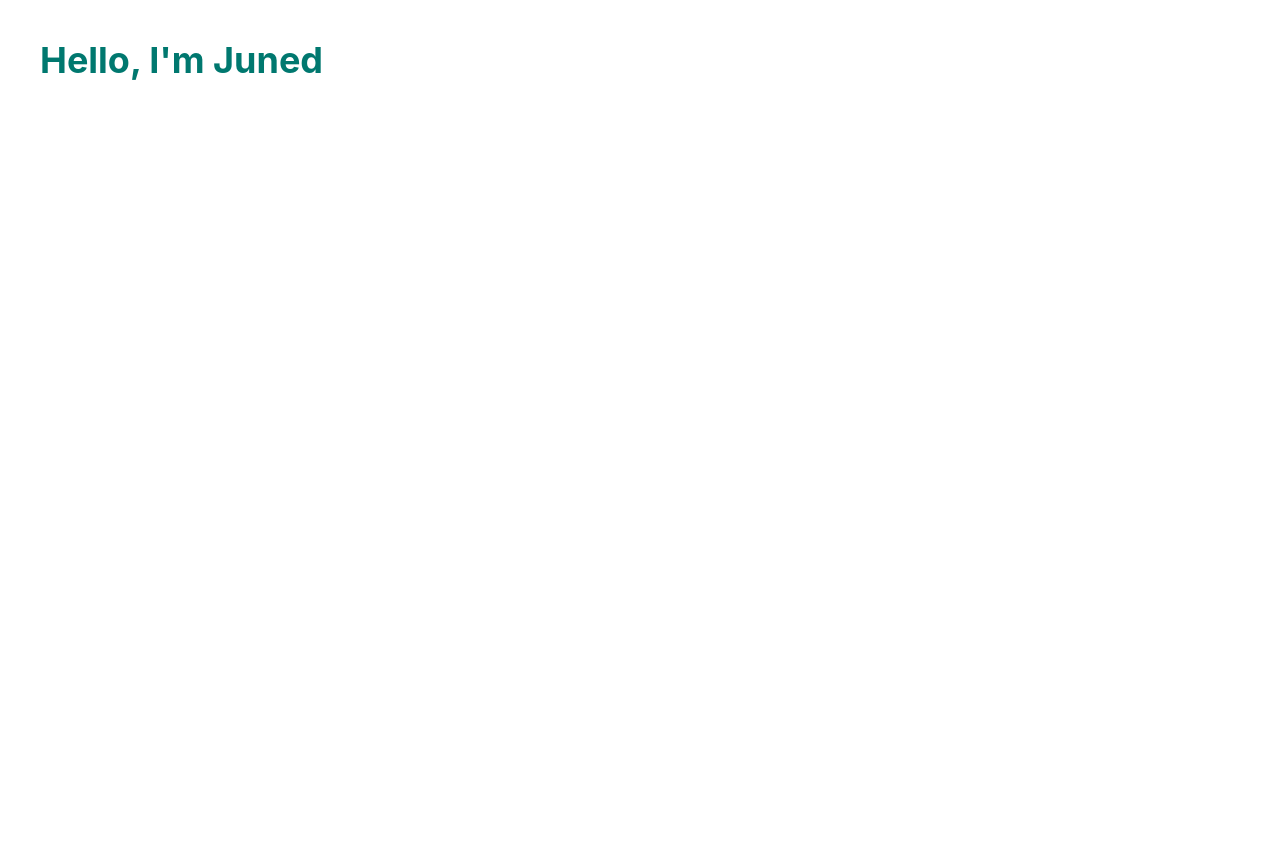
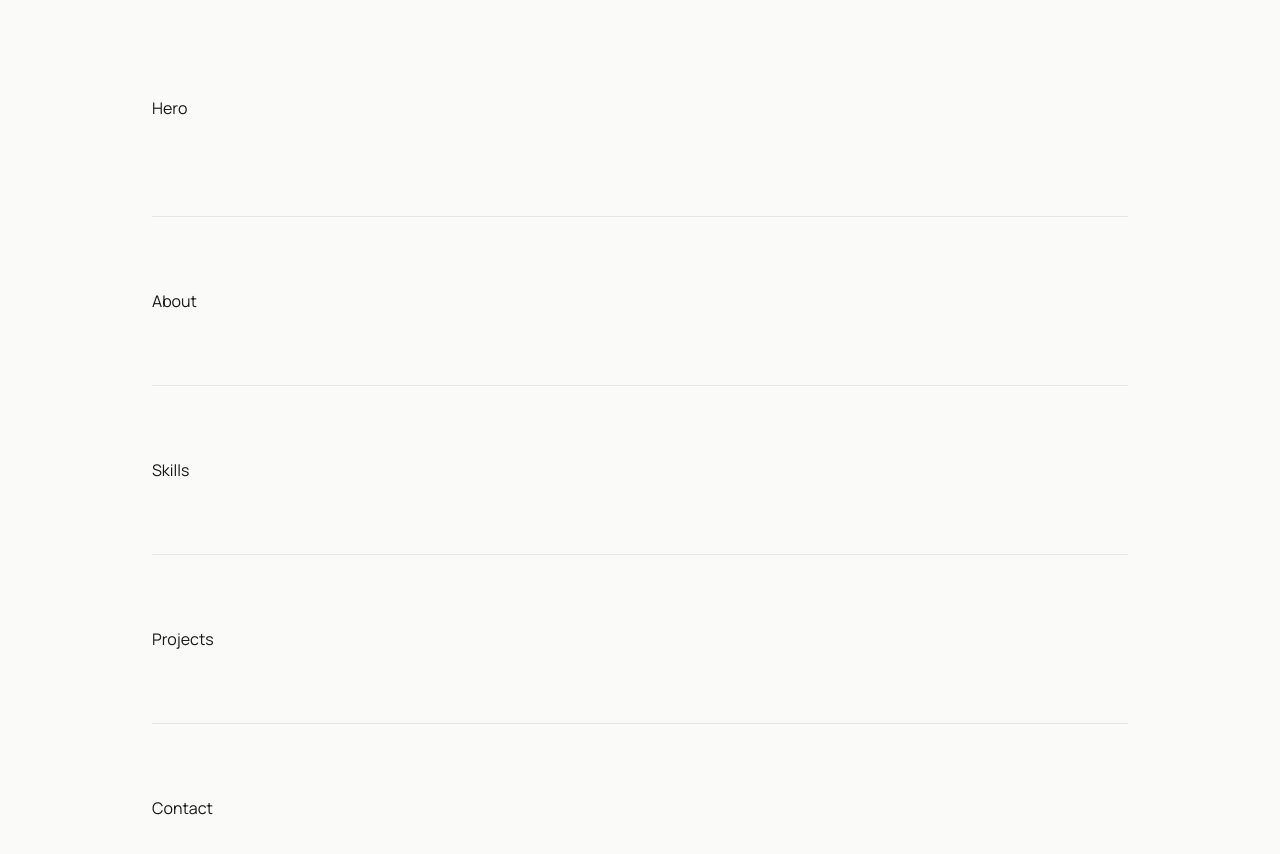
Before and after one commit to HussainJuned/portfolio2026, a React (Vite) app: page / in a window 1280 px wide. Shown: the top 854 px of the page. Before the commit the page ends 800 px from the top, so only its background shows below. Built offline with nearby package versions, Linux system fonts and the light colour scheme.

Commit message:
feat: add portfolio data model and page structure
- Define typed SkillGroup and Project models with TSDoc comments
- Add skills and projects data (News Platform, M.Sc. thesis)
- Set up component folders, fonts and section skeleton

```diff
--- a/index.html
+++ b/index.html
@@ -1,13 +1,24 @@
 <!doctype html>
 <html lang="en">
+
 <head>
   <meta charset="UTF-8" />
   <link rel="icon" type="image/svg+xml" href="/favicon.svg" />
   <meta name="viewport" content="width=device-width, initial-scale=1.0" />
-    <title>portfolio2026</title>
+  <title>Amdad Hussain Juned – Junior Software Engineer</title>
+
+  <!-- Google Fonts -->
+  <link rel="preconnect" href="https://fonts.googleapis.com" />
+  <link rel="preconnect" href="https://fonts.gstatic.com" crossorigin />
+  <link
+    href="https://fonts.googleapis.com/css2?family=Manrope:wght@400;500;600;700&family=Space+Grotesk:wght@500;600;700&display=swap"
+    rel="stylesheet" />
+  <!-- End of Google Fonts -->
 </head>
+
 <body>
   <div id="root"></div>
   <script type="module" src="/src/main.tsx"></script>
 </body>
+
 </html>
--- a/src/App.tsx
+++ b/src/App.tsx
@@ -1,9 +1,37 @@
 function App() {
   return (
     <>
-      <h1 className="p-10 text-4xl font-bold text-teal-700">
-        Hello, I'm Juned
-      </h1>
+      <div className="min-h-screen bg-stone-50 font-sans text-neutral-900 dark:bg-neutral-950 dark:text-neutral-100">
+        <main className="mx-auto max-w-5xl px-6">
+          <section id="top" className="py-24">
+            Hero
+          </section>
+          <section
+            id="about"
+            className="border-t border-stone-200 py-18 dark:border-neutral-800"
+          >
+            About
+          </section>
+          <section
+            id="skills"
+            className="border-t border-stone-200 py-18 dark:border-neutral-800"
+          >
+            Skills
+          </section>
+          <section
+            id="projects"
+            className="border-t border-stone-200 py-18 dark:border-neutral-800"
+          >
+            Projects
+          </section>
+          <section
+            id="contact"
+            className="border-t border-stone-200 py-18 dark:border-neutral-800"
+          >
+            Contact
+          </section>
+        </main>
+      </div>
     </>
   )
 }
--- /dev/null
+++ b/src/data/portfolio.ts
@@ -0,0 +1,43 @@
+export type SkillGroup = {
+  title: string
+  items: string[]
+}
+
+export type ProjectStatus = 'in-progress' | 'research' | 'completed'
+
+export type Project = {
+  title: string
+  description: string
+  tags: string[]
+  status: ProjectStatus
+  link?: string,
+  linkLabel?: string
+}
+
+export const skills: SkillGroup[] = [
+  { title: 'Frontend', items: ['React', 'TypeScript', 'JavaScript', 'HTML', 'CSS', 'Tailwind'] },
+  { title: 'Backend', items: ['PHP', 'Laravel', 'REST APIs', 'Node.js'] },
+  { title: 'Databases', items: ['MySQL', 'SQL', 'MongoDB'] },
+  { title: 'Tools', items: ['Git', 'GitHub', 'Vite', 'AWS'] },
+]
+
+
+export const projects: Project[] = [
+  {
+    title: 'News Platform',
+    description:
+      'A full stack news site. A Laravel (PHP) backend exposes REST APIs for articles, categories and navigation on a relational MySQL data model, following the MVC pattern. A responsive, mobile-first React frontend built from reusable components consumes the API to deliver dynamic content.',
+    tags: ['React', 'PHP', 'Laravel', 'MySQL', 'Bootstrap'],
+    status: 'completed',
+    // TODO: replace with the News Platform repo URL once it's public
+    link: 'https://github.com/HussainJuned',
+    linkLabel: 'GitHub repo',
+  },
+  {
+    title: 'M.Sc. Thesis: React vs Vue vs Svelte',
+    description:
+      'Designed controlled experiments to benchmark rendering performance of three frontend frameworks under real-time, high-volume data, then analysed and defended the results at Stockholm University.',
+    tags: ['React', 'Vue', 'Svelte', 'Performance testing'],
+    status: 'research',
+  },
+]
--- a/src/index.css
+++ b/src/index.css
@@ -1,3 +1,8 @@
 @import 'tailwindcss';
 
 @custom-variant dark (&:where(.dark, .dark *));
+
+@theme {
+  --font-sans: 'Manrope', system-ui, sans-serif;
+  --font-display: 'Space Grotesk', system-ui, sans-serif;
+}
```
Also changed, not shown: src/assests/photo.jpg (added), src/components/About.tsx (added), src/components/Contact.tsx (added), src/components/Footer.tsx (added), src/components/Hero.tsx (added), src/components/Navbar.tsx (added), src/components/Projects.tsx (added), src/components/Skills.tsx (added), 1 other file (tests, documents, lock files or other folders). Lines whose indentation alone changed are shown as unchanged.
